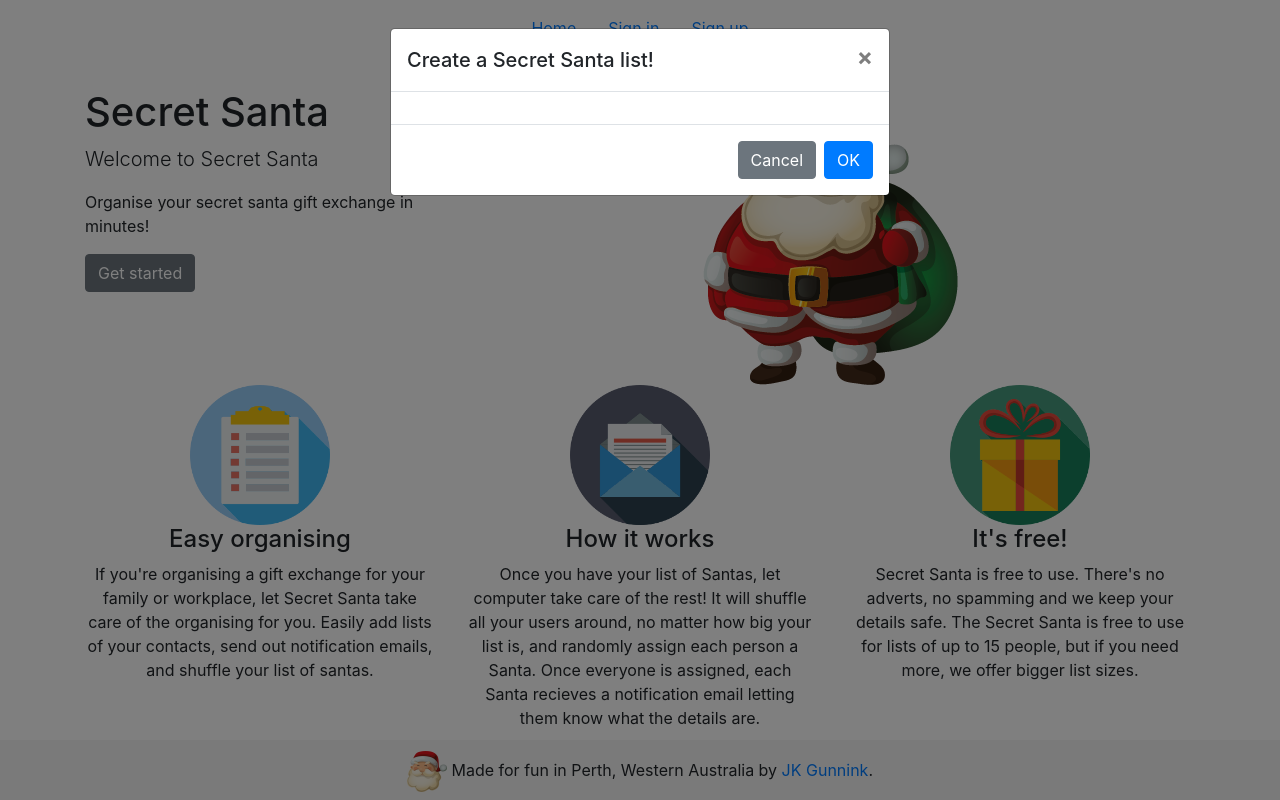
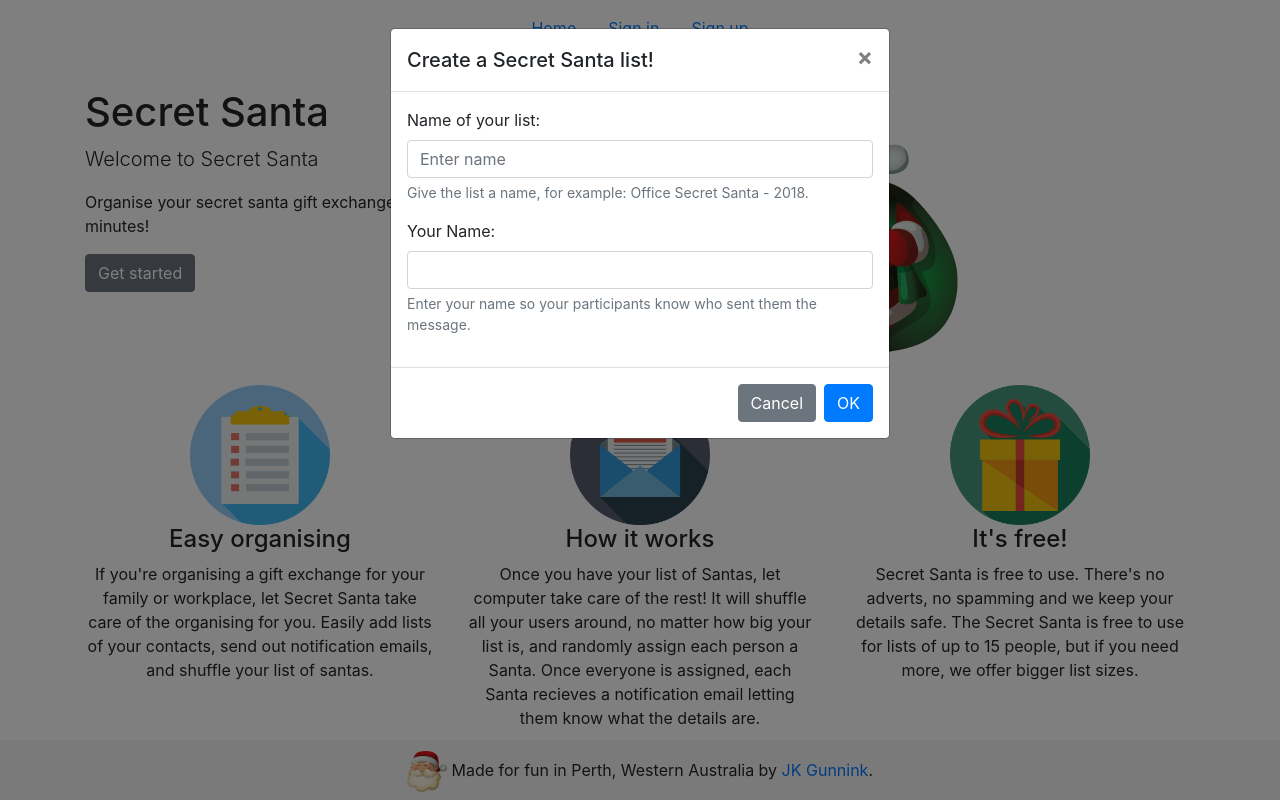
Before and after one commit to jgunnink/secret-santa-vue, a Vue app: page /#/ in a window 1280 px wide. Both pictures are taken after a click on the button "Get started". Built offline with nearby package versions, Linux system fonts and the light colour scheme.

Commit message:
Adds modal form with an alert for entered data

```diff
--- a/src/components/CreateListModal.vue
+++ b/src/components/CreateListModal.vue
@@ -1,25 +1,25 @@
 <template>
-  <b-modal id="createListModal" title="Create a Secret Santa list!">
-    <b-form @submit="onSubmit" @reset="onReset" v-if="show">
+  <b-modal id="createListModal" title="Create a Secret Santa list!" @ok="onSubmit">
+    <b-form @submit="onSubmit">
       <b-form-group id="listNameInputGroup"
                     label="Name of your list:"
                     label-for="listNameInput"
                     description="Give the list a name, for example: Office Secret Santa - 2018.">
         <b-form-input id="listNameInput"
                       type="text"
-                      v-model="form.listName"
+                      v-model="listName"
                       required
                       placeholder="Enter name">
         </b-form-input>
       </b-form-group>
       <b-form-group id="organiserNameGroup"
                     label="Your Name:"
-                    label-for="organiserName">
-        <b-form-input id="organiserName"
+                    label-for="organiserName"
+                    description="Enter your name so your participants know who sent them the message.">
+        <b-form-input id="organiserNameInput"
                       type="text"
-                      v-model="form.organiserName"
-                      required
-                      placeholder="Enter name">
+                      v-model="organiserName"
+                      required>
         </b-form-input>
       </b-form-group>
     </b-form>
@@ -31,5 +31,13 @@ import Vue from "vue";
 import Component from "vue-class-component";
 
 @Component
-export default class CreateListModal extends Vue {}
+export default class CreateListModal extends Vue {
+  listName: string = "";
+  organiserName: string = "";
+
+  onSubmit(evt) {
+    evt.preventDefault();
+    alert(this.listName + this.organiserName);
+  }
+}
 </script>
--- a/src/types/index.ts
+++ b/src/types/index.ts
@@ -8,4 +8,5 @@ export interface List {
   name: string;
   value: number;
   giftDay: Date;
+  organiserName: string;
 }
```
